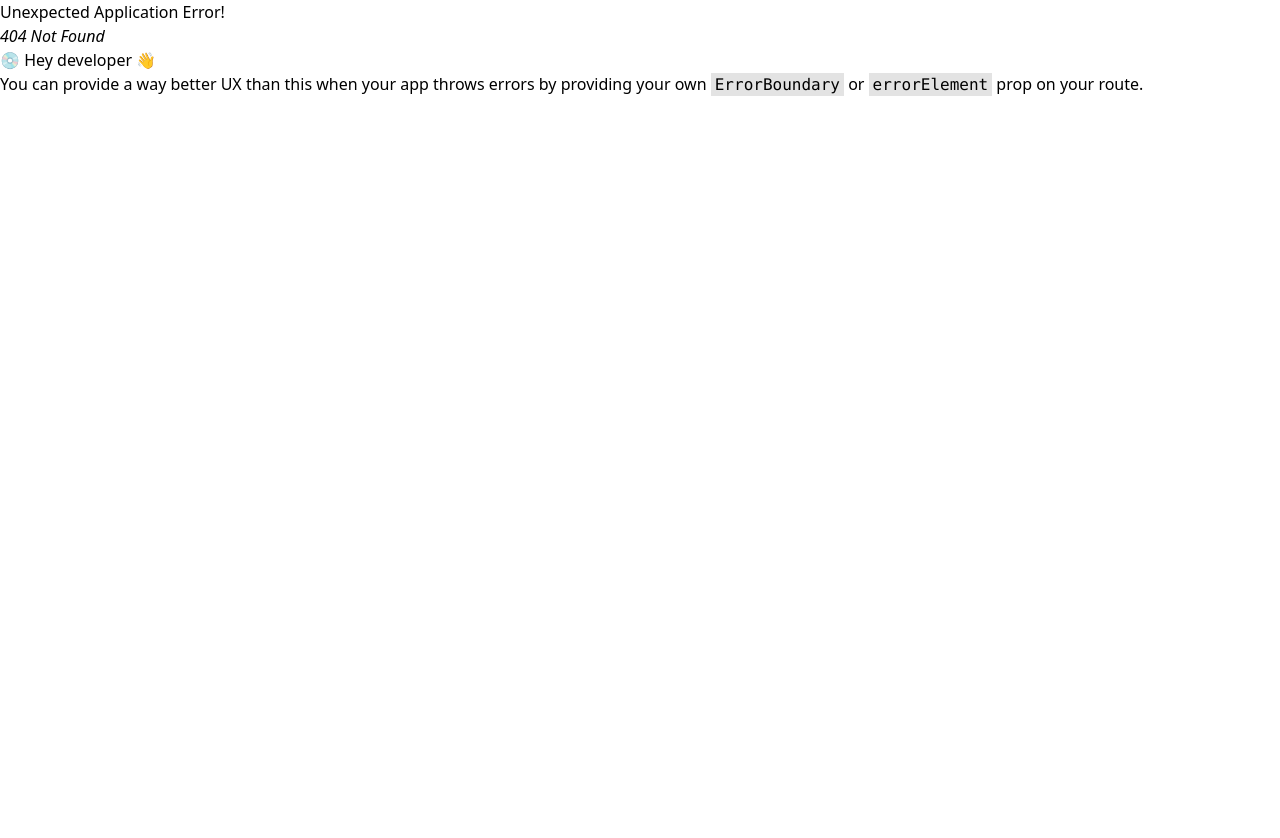
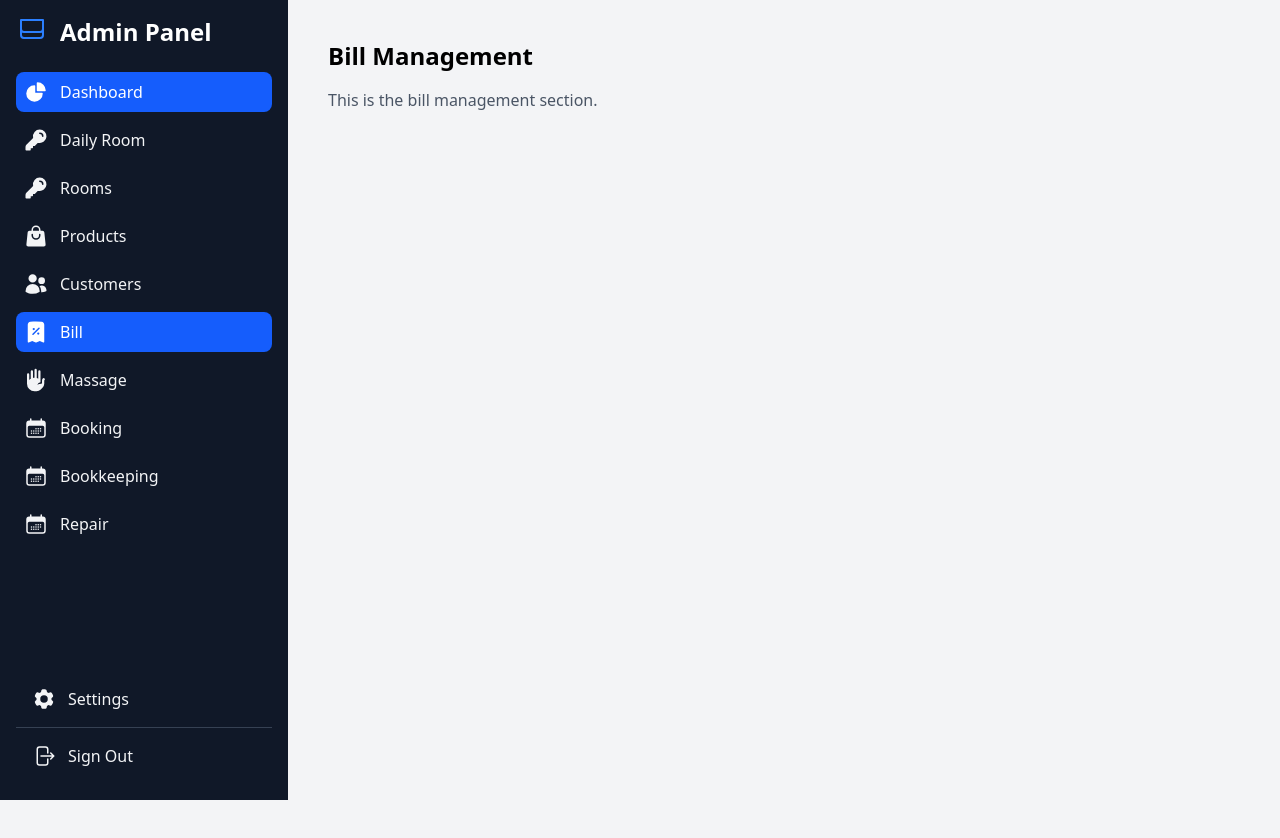
Before and after one commit to methus364/projectY3, a React (Vite) app: page /admin/bill in a window 1280 px wide. Before the commit this address had no page. Shown: the top 838 px of the page. Before the commit the page ends 800 px from the top, so only its background shows below. Built offline with nearby package versions, Linux system fonts and the light colour scheme.

Commit message:
add admin page

```diff
--- a/src/components/admin/Menubar.jsx
+++ b/src/components/admin/Menubar.jsx
@@ -1,14 +1,17 @@
 import React from 'react';
 import { NavLink } from 'react-router-dom';
 
-// Import icons จาก Heroicons
+// Import icons จาก Heroicons (อัปเดตรายการไอคอน)
 import {
   ChartPieIcon,
   ShoppingBagIcon,
-  InboxIcon,
   UsersIcon,
   Cog6ToothIcon,
   ArrowRightOnRectangleIcon,
+  KeyIcon, // ไอคอนสำหรับ Rooms
+  ReceiptPercentIcon, // ไอคอนสำหรับ Bill
+  HandRaisedIcon, // ไอคอนสำหรับ Massage
+  CalendarDaysIcon, // ไอคอนสำหรับ Booking
 } from '@heroicons/react/24/solid';
 
 const Menubar = () => {
@@ -32,15 +35,21 @@ const Menubar = () => {
       <nav className="flex-grow">
         <ul className="space-y-2">
           <li>
-            <NavLink to="/admin/dashboard" className={navLinkStyles}>
+            <NavLink to="/admin" className={navLinkStyles}>
               <ChartPieIcon className="h-6 w-6" />
               <span className="ml-3">Dashboard</span>
             </NavLink>
           </li>
           <li>
-            <NavLink to="/admin/orders" className={navLinkStyles}>
-              <InboxIcon className="h-6 w-6" />
-              <span className="ml-3">Orders</span>
+            <NavLink to="/admin/dailyroom" className={navLinkStyles}>
+              <KeyIcon className="h-6 w-6" /> {/* เปลี่ยนไอคอน */}
+              <span className="ml-3">Daily Room</span>
+            </NavLink>
+          </li>
+          <li>
+            <NavLink to="/admin/rooms" className={navLinkStyles}>
+              <KeyIcon className="h-6 w-6" /> {/* เปลี่ยนไอคอน */}
+              <span className="ml-3">Rooms</span>
             </NavLink>
           </li>
           <li>
@@ -53,6 +62,36 @@ const Menubar = () => {
             <NavLink to="/admin/customers" className={navLinkStyles}>
               <UsersIcon className="h-6 w-6" />
               <span className="ml-3">Customers</span>
+            </NavLink>
+          </li>
+          <li>
+            <NavLink to="/admin/bill" className={navLinkStyles}>
+              <ReceiptPercentIcon className="h-6 w-6" /> {/* เปลี่ยนไอคอน */}
+              <span className="ml-3">Bill</span>
+            </NavLink>
+          </li>
+          <li>
+            <NavLink to="/admin/massage" className={navLinkStyles}>
+              <HandRaisedIcon className="h-6 w-6" /> {/* เปลี่ยนไอคอน */}
+              <span className="ml-3">Massage</span>
+            </NavLink>
+          </li>
+          <li>
+            <NavLink to="/admin/booking" className={navLinkStyles}>
+              <CalendarDaysIcon className="h-6 w-6" /> {/* เปลี่ยนไอคอน */}
+              <span className="ml-3">Booking</span>
+            </NavLink>
+          </li>
+          <li>
+            <NavLink to="/admin/bookkeeping" className={navLinkStyles}>
+              <CalendarDaysIcon className="h-6 w-6" /> {/* เปลี่ยนไอคอน */}
+              <span className="ml-3">Bookkeeping</span>
+            </NavLink>
+          </li>
+          <li>
+            <NavLink to="/admin/repair" className={navLinkStyles}>
+              <CalendarDaysIcon className="h-6 w-6" /> {/* เปลี่ยนไอคอน */}
+              <span className="ml-3">Repair</span>
             </NavLink>
           </li>
         </ul>
--- /dev/null
+++ b/src/page/admin/Bill.jsx
@@ -0,0 +1,15 @@
+import React from 'react'
+
+const Bill = () => {
+  return (
+    <>
+        <div className="flex h-screen w-full flex-col bg-gray-100 p-4">
+            <h1 className="text-2xl font-semibold mb-4">Bill Management</h1>
+            <p className="text-gray-600">This is the bill management section.</p>
+            {/* Add your bill management content here */}
+        </div>
+    </>
+  )
+}
+
+export default Bill
--- /dev/null
+++ b/src/page/admin/Booking.jsx
@@ -0,0 +1,15 @@
+import React from 'react'
+
+const Booking = () => {
+  return (
+    <>
+      <div className="flex h-screen w-full flex-col bg-gray-100 p-4">
+        <h1 className="text-2xl font-semibold mb-4">Booking Management</h1>
+        <p className="text-gray-600">This is the booking management section.</p>
+        {/* Add your booking management content here */}
+      </div>
+    </>
+  )
+}
+
+export default Booking
--- /dev/null
+++ b/src/page/admin/Bookkeeping.jsx
@@ -0,0 +1,15 @@
+import React from 'react'
+
+const Bookkeeping = () => {
+  return (
+    <>
+        <div className="flex h-screen w-full flex-col bg-gray-100 p-4">
+            <h1 className="text-2xl font-semibold mb-4">Bookkeeping Management</h1>
+            <p className="text-gray-600">This is the bookkeeping management section.</p>
+            {/* Add your bookkeeping management content here */}
+        </div>
+    </>
+  )
+}
+
+export default Bookkeeping
--- /dev/null
+++ b/src/page/admin/Customer.jsx
@@ -0,0 +1,15 @@
+import React from 'react'
+
+const Customer = () => {
+  return (
+    <>
+        <div className="flex h-screen w-full flex-col bg-gray-100 p-4">
+            <h1 className="text-2xl font-semibold mb-4">Customer Management</h1>
+            <p className="text-gray-600">This is the customer management section.</p>
+            {/* Add your customer management content here */}
+        </div>
+    </>
+  )
+}
+
+export default Customer
--- /dev/null
+++ b/src/page/admin/Dailyroom.jsx
@@ -0,0 +1,13 @@
+import React from 'react'
+
+const Dailyroom = () => {
+  return (
+    <>
+      <h1>Daily Room Management</h1>
+      <p>This is the daily room management section.</p>
+      {/* Add your daily room management content here */}
+    </>
+  )
+}
+
+export default Dailyroom
--- /dev/null
+++ b/src/page/admin/Massage.jsx
@@ -0,0 +1,15 @@
+import React from 'react'
+
+const Massage = () => {
+  return (
+    <>
+      <div className="flex h-screen w-full flex-col bg-gray-100 p-4">
+        <h1 className="text-2xl font-semibold mb-4">Massage Management</h1>
+        <p className="text-gray-600">This is the massage management section.</p>
+        {/* Add your massage management content here */}
+      </div>
+    </>
+  )
+}
+
+export default Massage
--- /dev/null
+++ b/src/page/admin/Products.jsx
@@ -0,0 +1,15 @@
+import React from 'react'
+
+const Products = () => {
+  return (
+    <>
+        <div className="flex h-screen w-full flex-col bg-gray-100 p-4">
+            <h1 className="text-2xl font-semibold mb-4">Products Management</h1>
+            <p className="text-gray-600">This is the products management section.</p>
+            {/* Add your products management content here */}
+        </div>
+    </>
+  )
+}
+
+export default Products
--- /dev/null
+++ b/src/page/admin/Repair.jsx
@@ -0,0 +1,15 @@
+import React from 'react'
+
+const Repair = () => {
+  return (
+    <>
+      <div className="flex h-screen w-full flex-col bg-gray-100 p-4">
+        <h1 className="text-2xl font-semibold mb-4">Repair Management</h1>
+        <p className="text-gray-600">This is the repair management section.</p>
+        {/* Add your repair management content here */}
+      </div>
+    </>
+  )
+}
+
+export default Repair
--- /dev/null
+++ b/src/page/admin/Rooms.jsx
@@ -0,0 +1,15 @@
+import React from 'react'
+
+const Rooms = () => {
+  return (
+    <>
+        <div className="flex h-screen w-full flex-col bg-gray-100 p-4">
+            <h1 className="text-2xl font-semibold mb-4">Rooms Management</h1>
+            <p className="text-gray-600">This is the rooms management section.</p>
+            {/* Add your rooms management content here */}
+        </div>
+    </>
+  )
+}
+
+export default Rooms
```
Also changed, not shown: src/routes/appRouter.jsx (+18 -0 lines), src/page/user/Register.jsx (line endings or trailing spaces).
